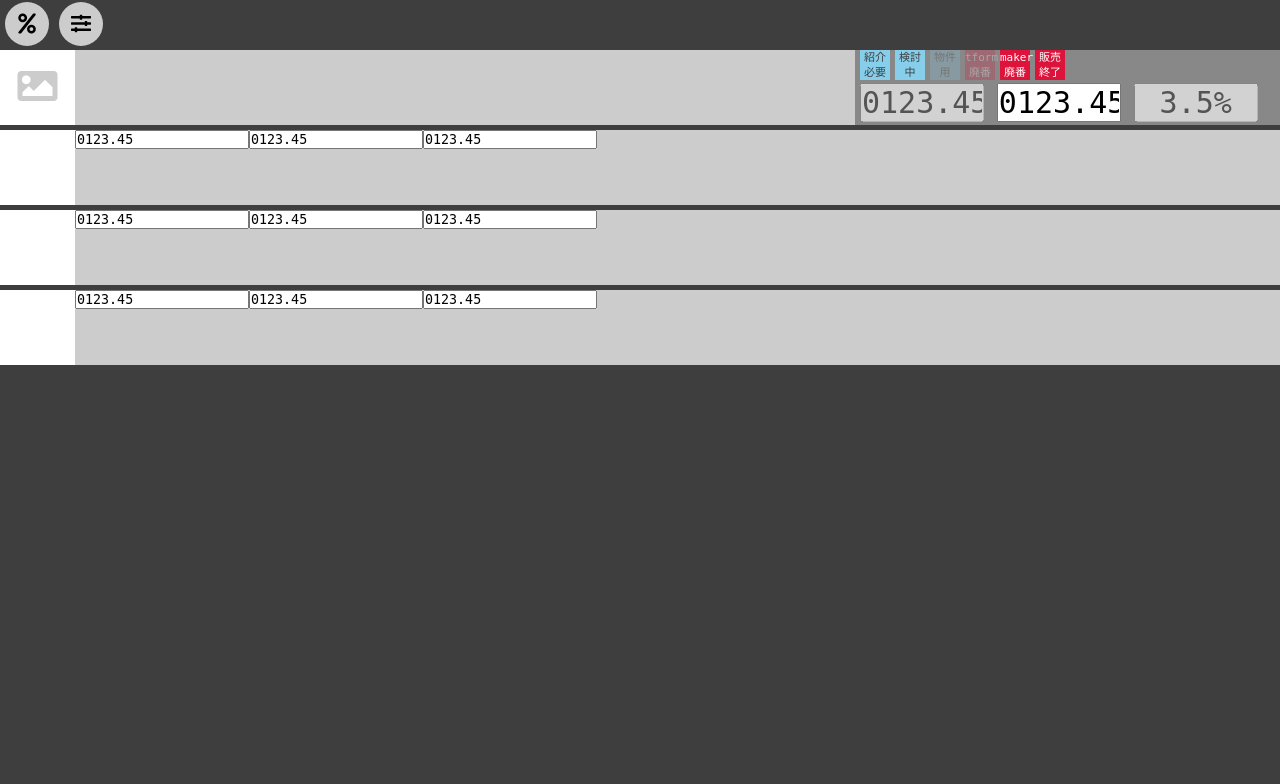
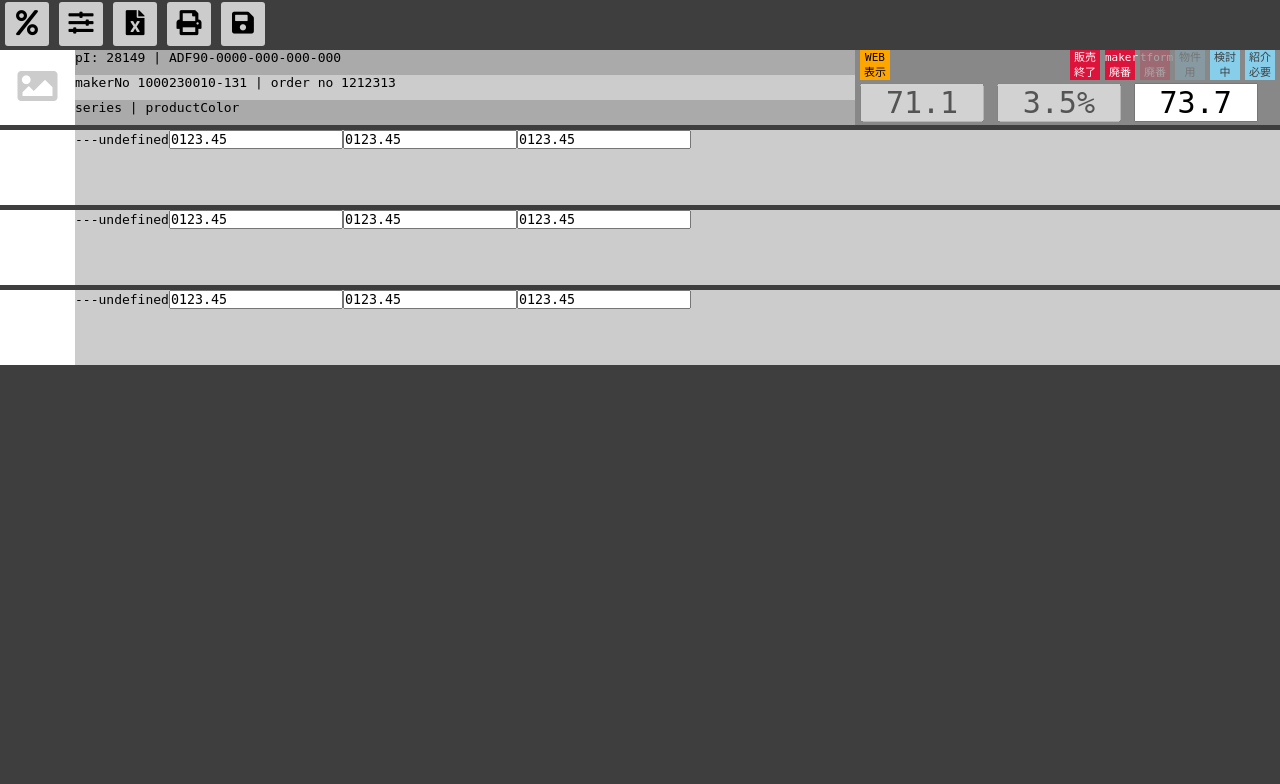
Before and after one commit to chushoga/pAccessKakaku, a PHP site: page / in a window 1280 px wide. Shown: the top 784 px of the page. Run offline with PHP 8.4, Linux system fonts and the light colour scheme; data that the repository does not hold is empty.

Commit message:
updated a bit

```diff
--- a/css/general.css
+++ b/css/general.css
@@ -24,13 +24,13 @@ html, body {
 	height: 44px;
 	float: left;
 	background: #CCC;
-	border-radius: 44px;
+	border-radius: 3px;
 	margin-left: 5px;
 	margin-right: 5px;
 	margin-top: 2px;
 	line-height: 44px;
 	text-align: center;
-	font-size: 20px;
+	font-size: 25px;
 }
 
 .naviBtn:hover {
@@ -129,21 +129,28 @@ html, body {
 .statusBox {
 	width: 30px;
 	height: 30px;
-	float: left;
-	margin-left: 5px;
+	margin-right: 5px;
 	text-align: center;
 	line-height: 15px;
 	font-size: 11px;
 }
 
+.statusBoxWebhyoji {
+    background: orange;
+    float: left;
+    margin-left: 5px;
+}
+
 .statusBoxHaiban{
 	background: crimson;
 	color: #FFF;
+    float: right;
 }
 
 .statusBoxWeb{
 	background: skyblue;
 	color: #3e3e3e;
+    float: right;
 }
 
 .statusBoxOff {
--- a/index.php
+++ b/index.php
@@ -13,8 +13,11 @@
 	</head>
 	<body>
 		<div id="navi">
-				<div class="naviBtn"><i class="fas fa-percent"></i></div>
-				<div class="naviBtn"><i class="fas fa-sliders-h"></i></div>
+            <div class="naviBtn"><i class="fas fa-percent"></i></div>
+            <div class="naviBtn"><i class="fas fa-sliders-h"></i></div>
+            <div class="naviBtn"><i class="fas fa-file-excel"></i></div>
+            <div class="naviBtn"><i class="fas fa-print"></i></div>
+            <div class="naviBtn"><i class="fas fa-save"></i></div>
 		</div>
 		<div id="overlay">
 			<div id="loading">
@@ -24,11 +27,16 @@
 		<div id="content">
 			<div class='rowWrapper'>
 				<div class='rowImage'><i class='fas fa-image'></i></div>
-				<div class='rowLeft'></div>
+				<div class='rowLeft'>
+                    <div style='width: 100%; height: 33.33%; background: #aaaaaa;'>pI: 28149  |  ADF90-0000-000-000-000</div>
+                    <div style='width: 100%; height: 33.33%;'>makerNo 1000230010-131 | order no 1212313</div>
+                    <div style='width: 100%; height: 33.33%; background: #aaaaaa;'>series     |  productColor</div>
+
+                </div>
 				<div class='rowRight'>
-					<div class='rowRightTop'></div>
-					<div class='rowRightBottom'>
-						<div class='recordStatus'>
+					<div class='rowRightTop'>
+                        <div class='recordStatus'>
+                            <div class='statusBox statusBoxWebhyoji'>WEB<br>表示</div>
 							<div class='statusBox statusBoxWeb'>紹介必要</div>
 							<div class='statusBox statusBoxWeb'>検討中</div>
 							<div class='statusBox statusBoxWeb statusBoxOff'>物件用</div>
@@ -36,10 +44,12 @@
 							<div class='statusBox statusBoxHaiban'>maker廃番</div>
 							<div class='statusBox statusBoxHaiban'>販売終了</div>
 						</div>
+                    </div>
+					<div class='rowRightBottom'>
 						<div class='dataInputs'>
-							<input type='text' value='0123.45' disabled="disabled">
-							<input type='text' value='0123.45' >
-							<input type='text' value='3.5%' disabled="disabled">
+							<input type='text' class='oldPrice' value='71.1' disabled="disabled">
+							<input type='text' class='bairitsu' value='3.5%' disabled="disabled">
+							<input type='text' class='newPrice' value='73.7'>
 						</div>
 					</div>
 				</div>
--- a/js/onLoad.js
+++ b/js/onLoad.js
@@ -10,7 +10,35 @@ $(window).on("load", function(){
 		$("#overlay").fadeIn(1000);
 	}
 
-	// create a row of data
+    function CalculateBairitsu(){
+
+    }
+    $("body").on("change keyup click, focus", ".newPrice", function(){
+        var oldPrice = $(this).closest(".dataInputs").find(".oldPrice").val();
+        var newPrice = $(this).val();
+        var bairitsu = ((newPrice - oldPrice)/oldPrice) * 100;
+        //$(this).css({"background":"crimson"})
+
+        // check the percentage differnce
+        if(bairitsu >= 5){
+            $(this).closest(".dataInputs").find(".bairitsu").css({"background" : "orange", "color": "#FFFFFF"});
+        } else if(bairitsu < 0){
+            $(this).closest(".dataInputs").find(".bairitsu").css({"background" : "crimson", "color" : "#FFFFFF"});
+        } else if(bairitsu == 0){
+            $(this).closest(".dataInputs").find(".bairitsu").css({"background" : "#3e3e3e", "color" : "#FFFFFF"});
+        } else {
+            $(this).closest(".dataInputs").find(".bairitsu").css({"background" : "#008800", "color" : "#FFFFFF"});
+        }
+
+        if(oldPrice <= 0 || newPrice <= 0){
+            $(this).closest(".dataInputs").find(".bairitsu").css({"background" : "#FFFFFF", "color": "#8e8e8e"});
+            $(this).closest(".dataInputs").find(".bairitsu").val("-");
+        } else {
+            $(this).closest(".dataInputs").find(".bairitsu").val(bairitsu.toFixed(2) + "%");
+        }
+    });
+
+	// create a row of data (called from LoadAll)
 	function NewRow(data){
 
 		var main = $("#content");
@@ -29,6 +57,8 @@ $(window).on("load", function(){
 				content += "<div class='rowImage' style='"+data[i].thumb+"'></div>";
 			}
 
+            content += "---" + data[i].sp_plCurrent;
+
 			// old price
 			content += "<input type='text' value='0123.45'>";
 
@@ -45,8 +75,7 @@ $(window).on("load", function(){
 		OverlayFadeOut();
 	}
 
-
-
+    // load All data
 	function LoadAll(){
 		$.ajax({
 			type: "post",
@@ -61,7 +90,19 @@ $(window).on("load", function(){
 			}
 		});
 	}
-	LoadAll();
+
+    LoadAll();
+
+    // create outline of system
+    // dbconnect.php
+    // config.php
+    // onLoad.js
+    // process.js
+    // start basic CSS
+    // get fonts working
+    // stress test system on high load
+    // create framework for single item.
+    // navi system
 
 	// message system
 	// load list
```
Also changed, not shown: js/process.php (+33 -2 lines).
